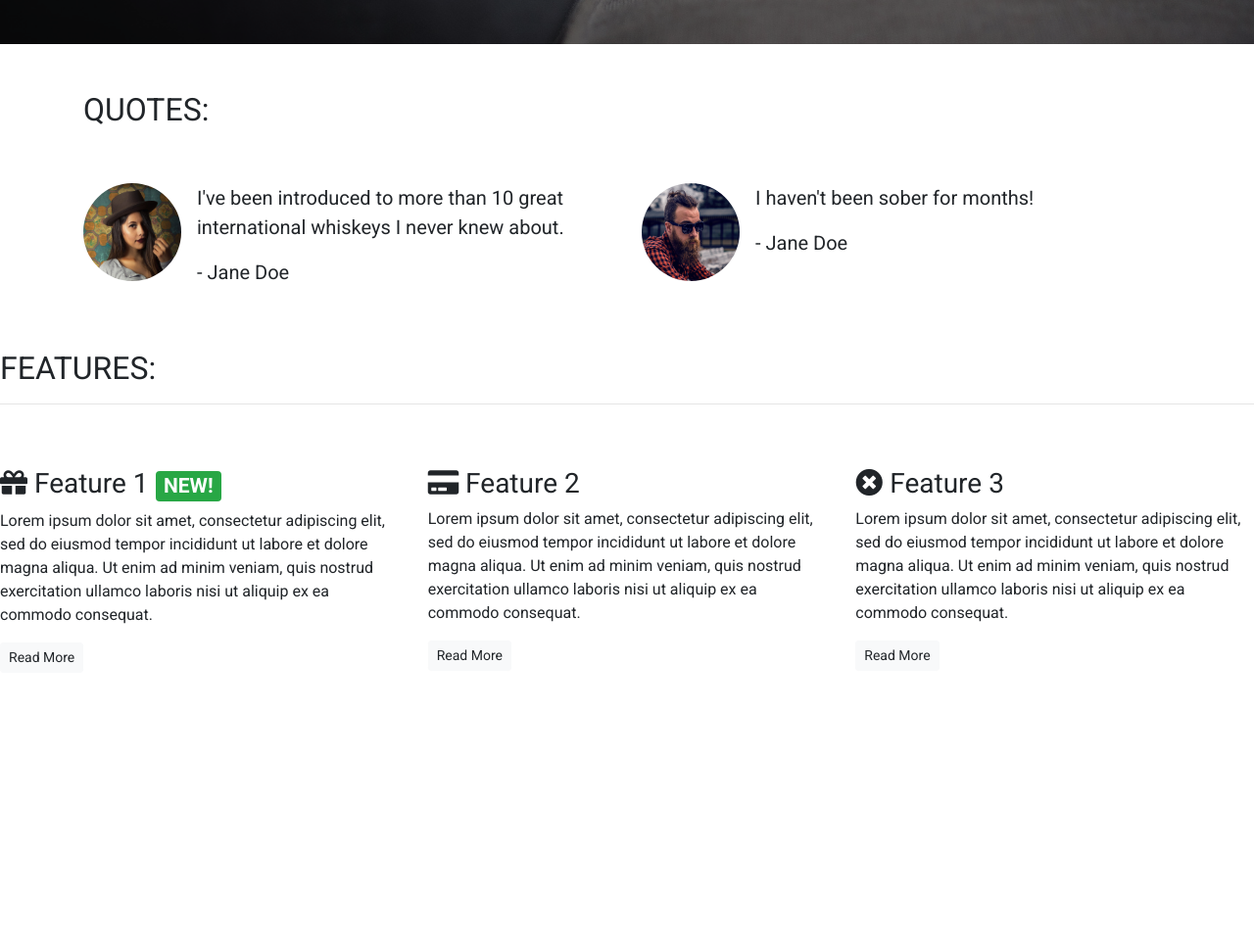
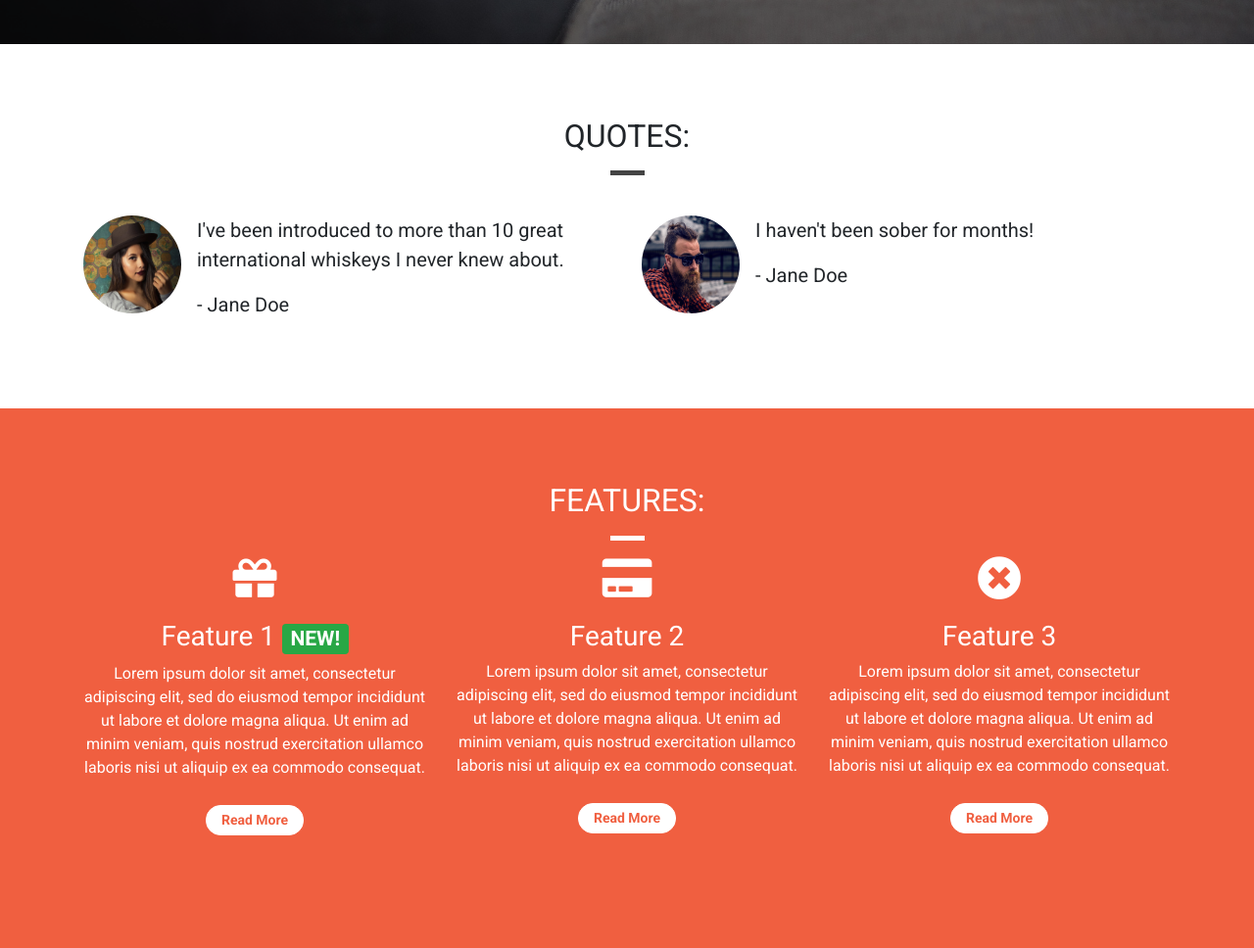
Before and after one commit to bhagyashriyogeshpatil/ci-exercises, a plain HTML site: page BootstrappingYourNextBigIdea-BS4/index.html in a window 1280 px wide. Shown: the part 755-1723 px from the top of the page at 98% size. Before the commit the page ends 1458 px from the top, so only its background shows below. Drawn offline with nearby package versions, Linux system fonts and the light colour scheme.

Commit message:
Update Quotes and Feature section

```diff
--- a/BootstrappingYourNextBigIdea-BS4/css/style.css
+++ b/BootstrappingYourNextBigIdea-BS4/css/style.css
@@ -2,21 +2,16 @@ body {
     font-family: 'Roboto', sans-serif;
 }
 
-.alert-container .col-12 {
-    padding-left: 0;
-    padding-right: 0;
+/* Containers */
+
+.container-wrapper {}
+
+.container-wrapper--red {
+    background-color: #f05f40;
+    color: white;
 }
 
-.site-wide-alert {
-    color: #544600;
-    background-color: #eec802;
-    border-color: #eec802;
-    padding: 5px 15px;
-    margin-bottom: 0;
-    border: 1px solid transparent;
-    border-radius: 0;
-}
-
+.alert-container {}
 
 .callout-container {
     height: 100vh;
@@ -41,6 +36,11 @@ body {
     height: 100%;
     width: 100%;
     background-color: rgba(0, 0, 0, 0.5);
+}
+
+.content-container {
+    padding-top: 75px;
+    padding-bottom: 75px;
 }
 
 /* Navbar */
@@ -111,6 +111,10 @@ body {
     background-color: #f05f40;
 }
 
+.block-divider--white {
+    background-color: white;
+}
+
 .block-divider--short {
     width: 35px;
 }
@@ -137,3 +141,61 @@ body {
     border-color: #df4929;
     color: white;
 }
+
+/* Alert */
+
+.alert-container .col-12 {
+    padding-left: 0;
+    padding-right: 0;
+}
+
+.site-wide-alert {
+    color: #544600;
+    background-color: #eec802;
+    border-color: #eec802;
+    padding: 5px 15px;
+    margin-bottom: 0;
+    border: 1px solid transparent;
+    border-radius: 0;
+}
+
+/* Page Headers */
+
+.page-header {
+    margin-bottom: 0;
+    border-bottom: 0;
+    text-align: center;
+}
+
+.page-header h2 {
+    margin-top: 0;
+}
+
+/* Quotes */
+
+.quotes .page-header {
+    margin-bottom: 25px;
+}
+
+/* Features */
+
+.feature {
+    text-align: center;
+    margin-bottom: 40px;
+}
+
+.feature i {
+    margin-bottom: 20px;
+    font-size: 45px;
+    line-height: 45px;
+}
+
+.feature .btn {
+    background-color: white;
+    border-color: white;
+    border-radius: 15px;
+    min-width: 100px;
+    font-weight: bold;
+    margin-top: 10px;
+    color: #f05f40;
+}
--- a/BootstrappingYourNextBigIdea-BS4/index.html
+++ b/BootstrappingYourNextBigIdea-BS4/index.html
@@ -74,11 +74,13 @@
     </div>
 
     <!-- Quotes -->
-    <div class="container quotes-container">
+    <div class="container-wrapper">
+        <div class="container quotes-container content-container">
             <section class="quotes">
                 <div class="row">
-                <div class="col-12 my-5">
+                    <div class="col-12 page-header">
                         <h2 class="text-uppercase">Quotes:</h2>
+                        <hr class="block-divider block-divider--short">
                     </div>
                 </div>
                 <div class="row">
@@ -112,43 +114,45 @@
             </section>
             <!-- /.quotes -->
         </div>
+    </div>
 
     <!-- Features -->
-    <div class="features-container">
+    <div class="container-wrapper container-wrapper--red">
+        <div class="container features-container content-container">
             <section class="features">
                 <div class="row">
-                <div class="col-12 my-5">
+                    <div class="col-12 page-header">
                         <h2 class="text-uppercase">Features:</h2>
-                    <hr />
+                        <hr class="block-divider block-divider--short block-divider--white">
                     </div>
                 </div>
                 <div class="row">
                     <div class="col-12 col-md-6 col-lg-4">
                         <div class="feature">
-                        <h3><i class="fas fa-gift d-none d-sm-inline"></i> Feature 1 <span class="badge badge-success">NEW!</span></h3>
+                            <h3><i class="fas fa-gift d-none d-sm-block"></i> Feature 1 <span class="badge badge-success">NEW!</span></h3>
                             <p>Lorem ipsum dolor sit amet, consectetur adipiscing elit, sed do eiusmod tempor incididunt ut labore et dolore magna aliqua. Ut enim ad minim veniam, quis nostrud exercitation ullamco laboris nisi ut aliquip ex ea commodo consequat.</p>
                             <p><a class="btn btn-sm btn-light" href="">Read More</a></p>
                         </div>
                     </div>
                     <div class="col-12 col-md-6 col-lg-4">
                         <div class="feature">
-                        <h3><i class="fas fa-credit-card d-none d-sm-inline"></i> Feature 2</h3>
+                            <h3><i class="fas fa-credit-card d-none d-sm-block"></i> Feature 2</h3>
                             <p>Lorem ipsum dolor sit amet, consectetur adipiscing elit, sed do eiusmod tempor incididunt ut labore et dolore magna aliqua. Ut enim ad minim veniam, quis nostrud exercitation ullamco laboris nisi ut aliquip ex ea commodo consequat.</p>
                             <p><a class="btn btn-sm btn-light" href="">Read More</a></p>
                         </div>
                     </div>
                     <div class="col-12 d-md-none d-lg-block col-lg-4">
                         <div class="feature">
-                        <h3><i class="fas fa-times-circle d-none d-sm-inline"></i> Feature 3</h3>
+                            <h3><i class="fas fa-times-circle d-none d-sm-block"></i> Feature 3</h3>
                             <p>Lorem ipsum dolor sit amet, consectetur adipiscing elit, sed do eiusmod tempor incididunt ut labore et dolore magna aliqua. Ut enim ad minim veniam, quis nostrud exercitation ullamco laboris nisi ut aliquip ex ea commodo consequat.</p>
                             <p><a class="btn btn-sm btn-light" href="">Read More</a></p>
                         </div>
                     </div>
                 </div>
             </section>
+            <!-- /.features -->
         </div>
-    <!-- /.features -->
-
+    </div>
 
     <div class="modal" tabindex="-1" role="dialog" id="signUpModal">
         <div class="modal-dialog" role="document">
```
Lines whose indentation alone changed are shown as unchanged.
